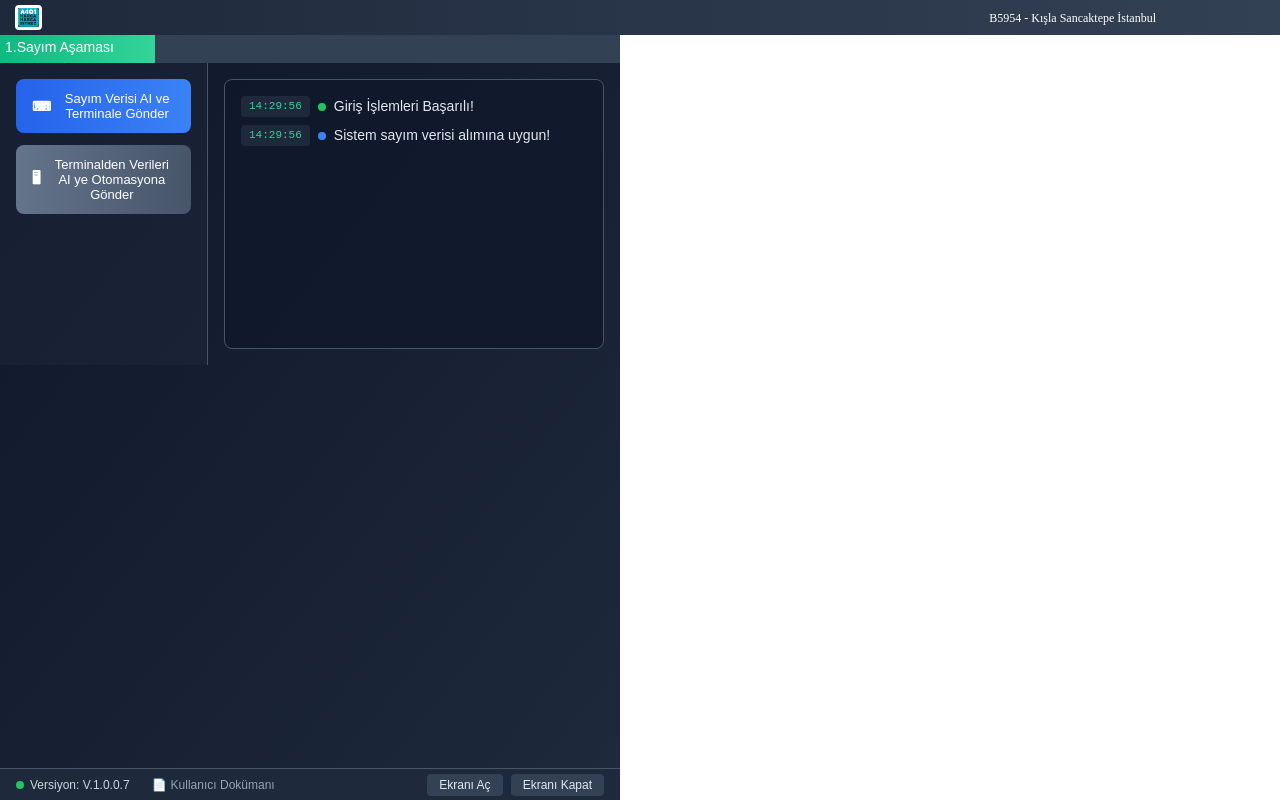
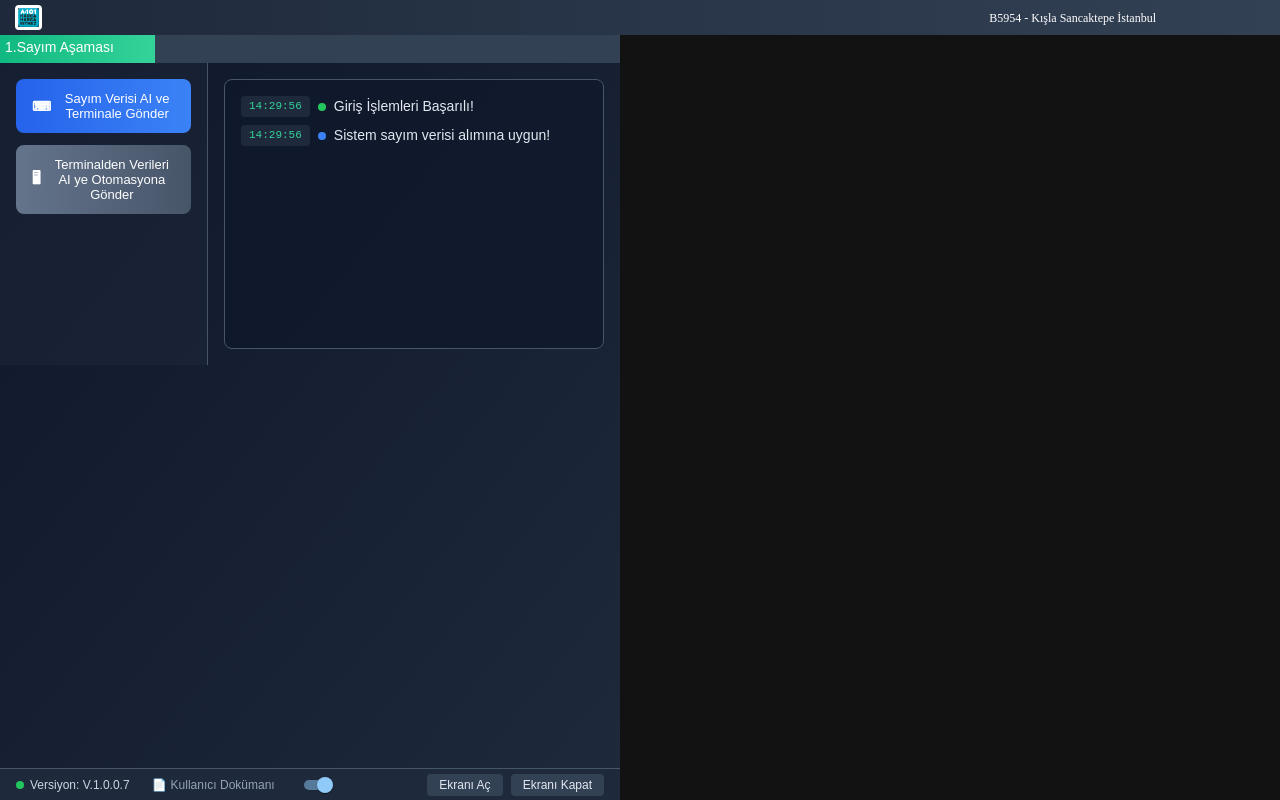
Before and after one commit to halitdip/ElektronReact, a React app: page /#/ in a window 1280 px wide. Built offline with nearby package versions, Linux system fonts and the light colour scheme; some icons are missing; a web font is replaced by a local one.

Commit message:
Refactor entry and add theme toggle

```diff
--- /dev/null
+++ b/src/App.jsx
@@ -0,0 +1,103 @@
+import React, { useState, useEffect, useMemo } from 'react';
+import { HashRouter, Routes, Route } from 'react-router-dom';
+import { ThemeProvider } from '@mui/material/styles';
+import GlobalStyles from '@mui/material/GlobalStyles';
+import CssBaseline from '@mui/material/CssBaseline';
+import Sidebar from './components/Sidebar';
+import LoadingOverlay from './components/LoadingOverlay';
+import ErrorBoundary from './components/ErrorBoundary';
+
+import { getTheme } from './theme';
+
+import Home from './features/Home/';
+import Login from './features/Login/';
+
+import { registerLoadingSetter } from './services/extension/loadingService';
+
+export const ColorModeContext = React.createContext({
+  mode: 'dark',
+  toggleColorMode: () => {},
+});
+
+export default function App() {
+  const isLogin = true;
+  const [loading, setLoading] = useState(false);
+  const [mode, setMode] = useState('dark');
+
+  useEffect(() => {
+    registerLoadingSetter(setLoading);
+  }, []);
+
+  const colorMode = useMemo(
+    () => ({
+      mode,
+      toggleColorMode: () => {
+        setMode((prev) => (prev === 'light' ? 'dark' : 'light'));
+      },
+    }),
+    [mode]
+  );
+
+  const theme = useMemo(() => getTheme(mode), [mode]);
+
+  return (
+    <ColorModeContext.Provider value={colorMode}>
+      <ThemeProvider theme={theme}>
+        <CssBaseline />
+        <LoadingOverlay open={loading} />
+        <GlobalStyles
+          styles={(theme) => ({
+            'h1, h2, h3, h4, h5, h6, p': {
+              margin: 0,
+              padding: 0,
+            },
+            html: {
+              height: '100%',
+            },
+            body: {
+              height: '100%',
+              width: '100%',
+              overflow: 'hidden',
+              margin: 0,
+              padding: 0,
+              backgroundColor: theme.palette.background.default,
+              color: theme.palette.text.primary,
+            },
+            '#root': {
+              height: '100%',
+              width: '100%',
+            },
+          })}
+        />
+        <HashRouter future={{ v7_startTransition: true, v7_relativeSplatPath: true }}>
+          {isLogin ? (
+            <div
+              style={{
+                display: 'flex',
+                overflow: 'hidden',
+                flexDirection: 'column',
+                height: '100%',
+              }}
+            >
+              <Sidebar />
+              <Routes>
+                <Route
+                  path="/"
+                  element={
+                    <ErrorBoundary>
+                      <Home />
+                    </ErrorBoundary>
+                  }
+                />
+              </Routes>
+            </div>
+          ) : (
+            <Routes>
+              <Route path="/" element={<Login />} />
+            </Routes>
+          )}
+        </HashRouter>
+      </ThemeProvider>
+    </ColorModeContext.Provider>
+  );
+}
--- a/src/features/Home/components/StatusBar.tsx
+++ b/src/features/Home/components/StatusBar.tsx
@@ -1,8 +1,11 @@
-import React from 'react';
+import React, { useContext } from 'react';
+import Switch from '@mui/material/Switch';
+import { ColorModeContext } from '../../../App';
 const styles = require('../home.module.css');
 
+export default function StatusBar() {
+  const colorMode = useContext(ColorModeContext);
 
-export default function StatusBar() {
   return (
     <div className={styles.statusBar}>
       <div style={{ display: 'flex', alignItems: 'center', gap: '16px' }}>
@@ -11,6 +14,11 @@ export default function StatusBar() {
           <span className={styles.statusText}>Versiyon: V.1.0.0.7</span>
         </div>
         <button className={styles.linkButton}>📄<span>Kullanıcı Dokümanı</span></button>
+        <Switch
+          size="small"
+          checked={colorMode.mode === 'dark'}
+          onChange={colorMode.toggleColorMode}
+        />
       </div>
       <div style={{ display: 'flex', gap: '8px' }}>
         <button className={styles.statusButton}>Ekranı Aç</button>
--- a/src/index.jsx
+++ b/src/index.jsx
@@ -1,79 +1,6 @@
-// src/index.jsx
 import React from 'react';
 import { createRoot } from 'react-dom/client';
-import { HashRouter, Routes, Route } from 'react-router-dom';
-import { ThemeProvider } from '@mui/material/styles';
-import GlobalStyles from '@mui/material/GlobalStyles';
-import CssBaseline from '@mui/material/CssBaseline';
-import Sidebar from './components/Sidebar';
-import LoadingOverlay from './components/LoadingOverlay';
-import ErrorBoundary from './components/ErrorBoundary';
-
-import theme from './theme';
-
-import Home from './features/Home/';
-import Login from './features/Login/';
-
-import { useState, useEffect } from 'react';
-import { registerLoadingSetter } from './services/extension/loadingService';
-
-function App() {
-  const isLogin = true;
-  const [loading, setLoading] = useState(false);
-
-  useEffect(() => {
-    registerLoadingSetter(setLoading);
-  }, []);
-
-  return (
-    <ThemeProvider theme={theme}>
-      <CssBaseline />
-      <LoadingOverlay open={loading} />
-
-      <GlobalStyles styles={{
-        'h1, h2, h3, h4, h5, h6, p': {
-          margin: 0,
-          padding: 0,
-        },
-        'html, body, #root': {
-          height: '100%',
-          width: '100%',
-          overflow: 'hidden',
-          margin: 0,
-          padding: 0
-        },
-      }} />
-
-      <HashRouter future={{
-        v7_startTransition: true,
-        v7_relativeSplatPath: true
-      }}>
-        {isLogin ? (
-          <div style={{
-            display: 'flex',
-            overflow: 'hidden',
-            flexDirection: 'column',
-            height: '100%'
-          }}>
-            <Sidebar />
-            <Routes>
-              <Route path="/" element={
-                <ErrorBoundary>
-                  <Home />
-                </ErrorBoundary>
-              } />
-            </Routes>
-
-          </div>
-        ) : (
-          <Routes>
-            <Route path="/" element={<Login />} />
-          </Routes>
-        )}
-      </HashRouter>
-    </ThemeProvider>
-  );
-}
+import App from './App';
 
 const container = document.getElementById('root');
 createRoot(container).render(<App />);
--- a/src/theme.js
+++ b/src/theme.js
@@ -1,9 +1,10 @@
-
 import { createTheme } from '@mui/material/styles';
 
-const theme = createTheme({
+export const getTheme = (mode = 'dark') =>
+  createTheme({
+    palette: { mode },
     typography: {
-    fontFamily: ['TTForsRegular'] ,
+      fontFamily: ['TTForsRegular'],
       button: {
         textTransform: 'none',
       },
@@ -19,4 +20,4 @@ const theme = createTheme({
     },
   });
 
-export default theme;
+export default getTheme();
```
Lines whose indentation alone changed are shown as unchanged.
